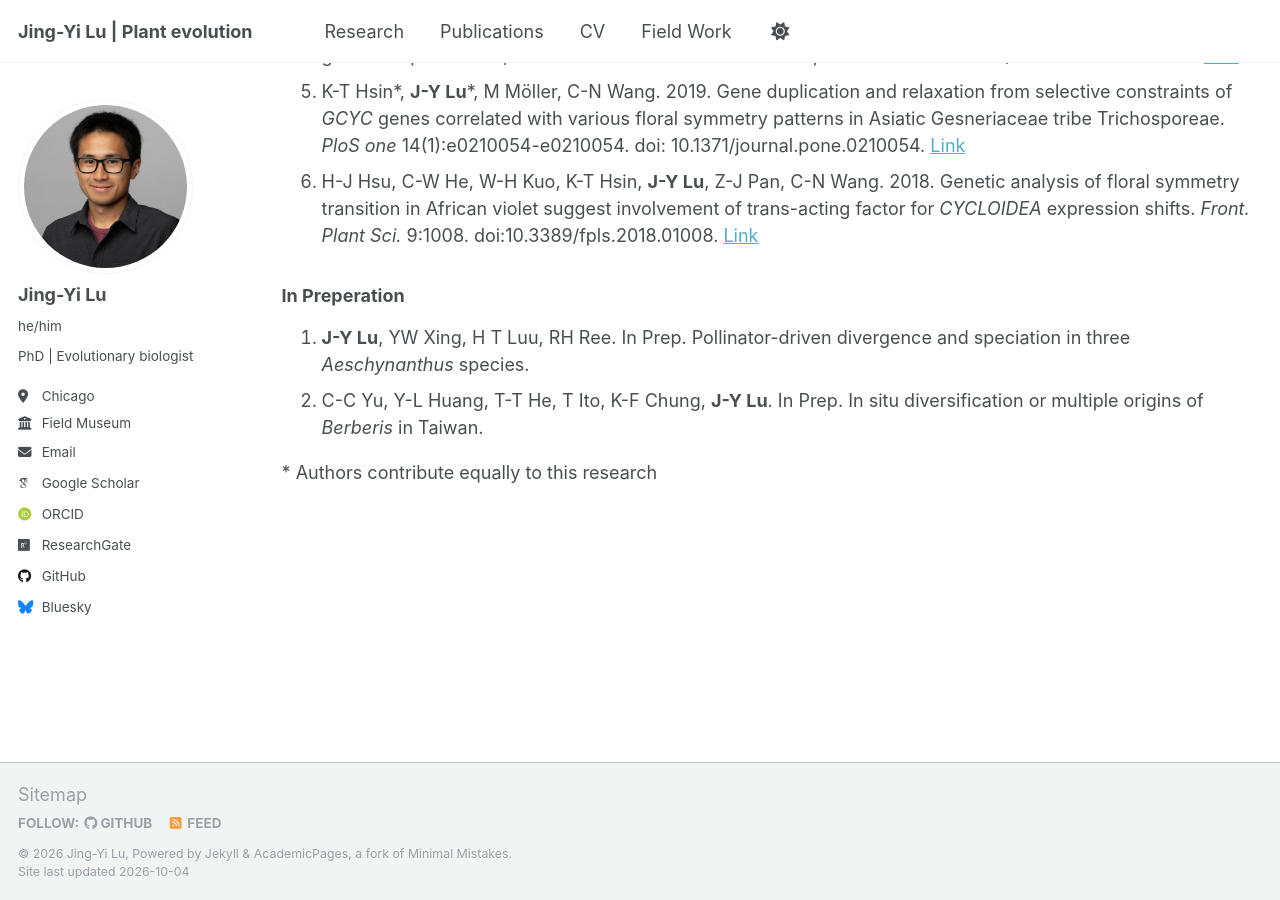
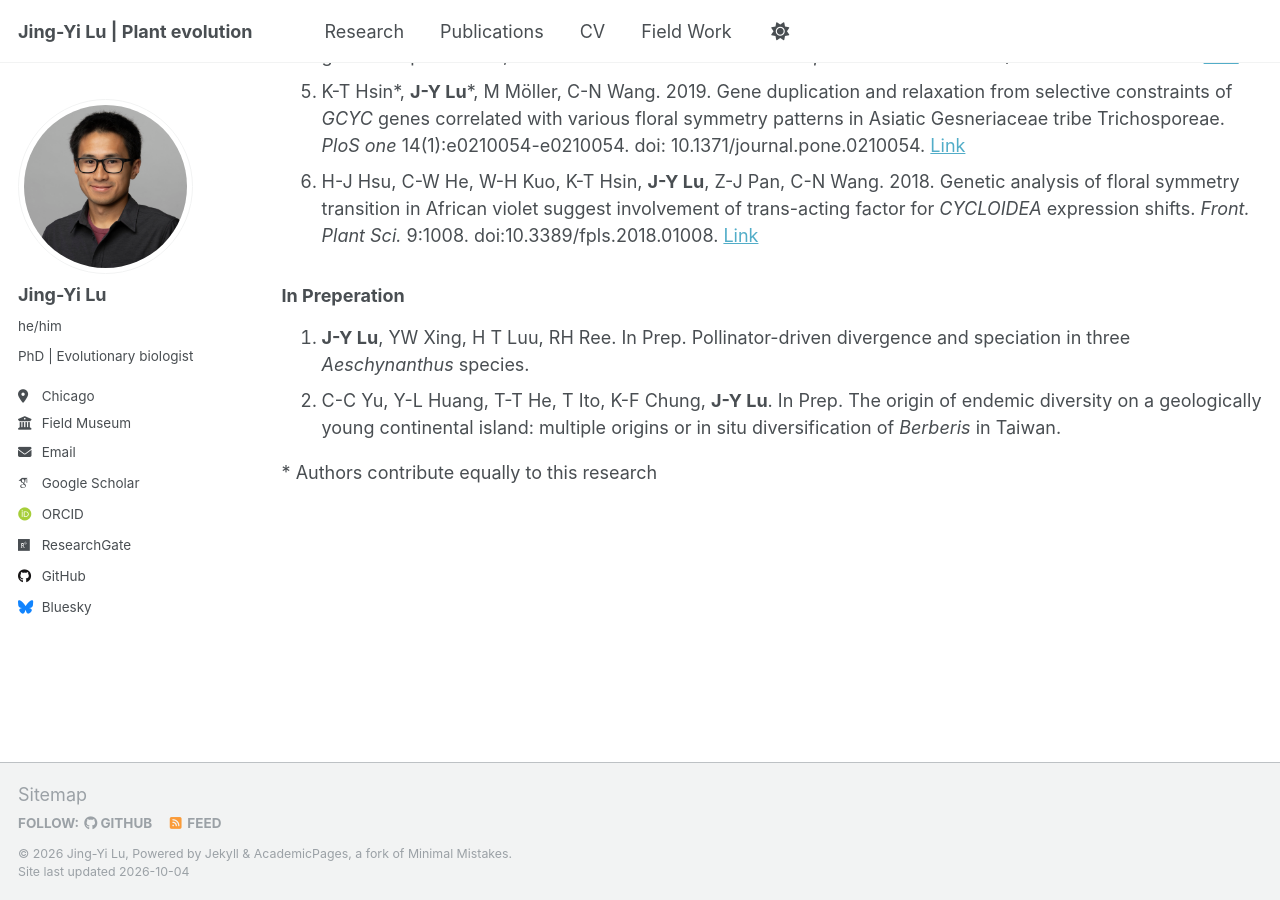
Before and after one commit to jingyilu/jingyilu.github.io, a Jekyll site: the page built from _pages/publications.md, in a window 1280 px wide and 900 px high, scrolled down 814 px. Built offline with Jekyll 4.4.1, drawn with Linux system fonts in a browser that asks for light colours; some web fonts are replaced; a script that is not in the unit is left out.

Commit message:
update publications

```diff
--- a/_pages/publications.md
+++ b/_pages/publications.md
@@ -39,7 +39,8 @@
 ### In Preperation
 
 1. **J-Y Lu**, YW Xing, H T Luu, RH Ree. In Prep. Pollinator-driven divergence and speciation in three _Aeschynanthus_ species.
-2. C-C Yu, Y-L Huang, T-T He, T Ito, K-F Chung, **J-Y Lu**. In Prep. In situ diversification or multiple origins of _Berberis_ in Taiwan.
+2. C-C Yu, Y-L Huang, T-T He, T Ito, K-F Chung, **J-Y Lu**. In Prep. The origin of endemic diversity on a geologically
+young continental island: multiple origins or in situ diversification of _Berberis_ in Taiwan.
 
 
 \* Authors contribute equally to this research
```
